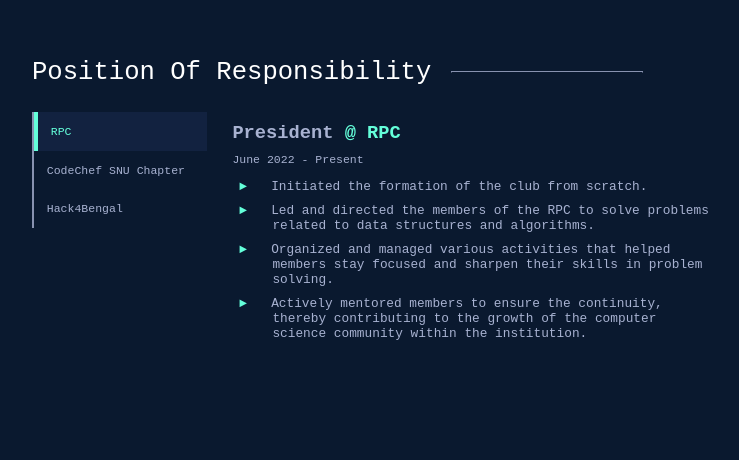
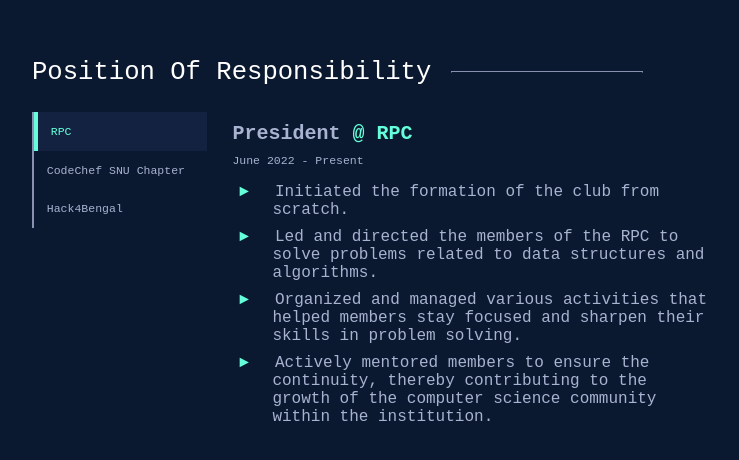
Before and after one commit to pawanbgs0/Portfolio, a plain HTML site: page index.html in a window 1280 px wide. Shown: the part 1696-2156 px from the top of the page, without its empty margins (288-1027 px from the left). Drawn offline with Linux system fonts and the light colour scheme.

Commit message:
updated tabcontent font size to vh

```diff
--- a/index.css
+++ b/index.css
@@ -423,7 +423,11 @@ hr{
 }
 
 .tabcontent ul{
-    font-size: 1vw;
+    font-size: 2vh;
+}
+
+.tabcontent h3{
+    font-size: 2.5vh;
 }
 
 .duration{
```
